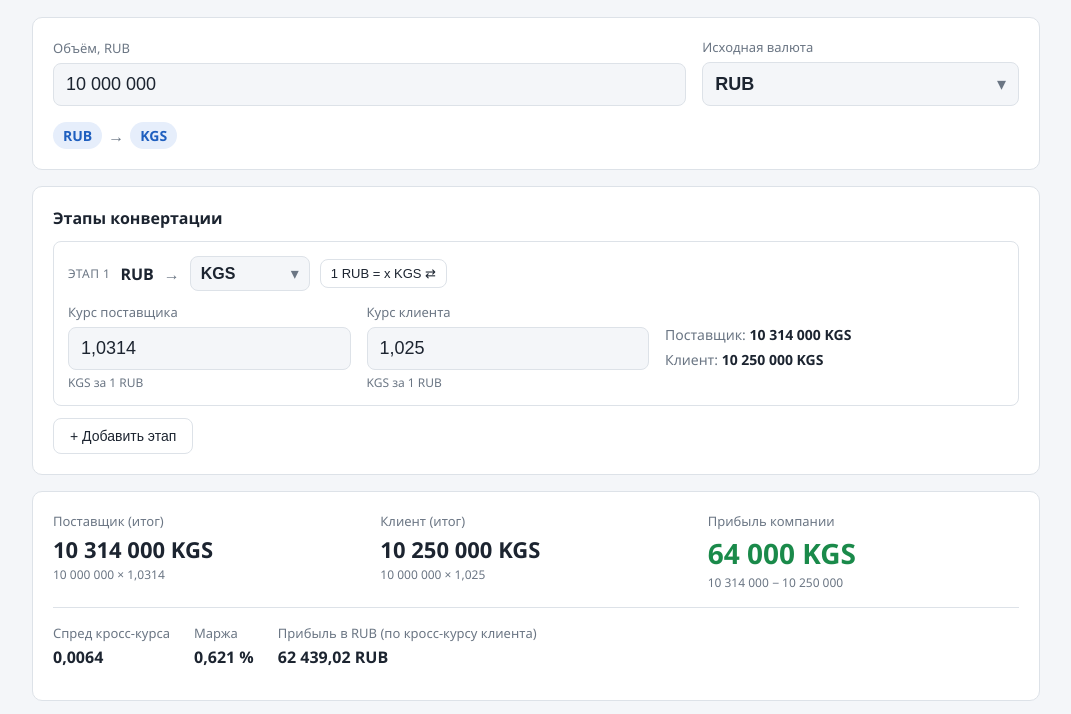
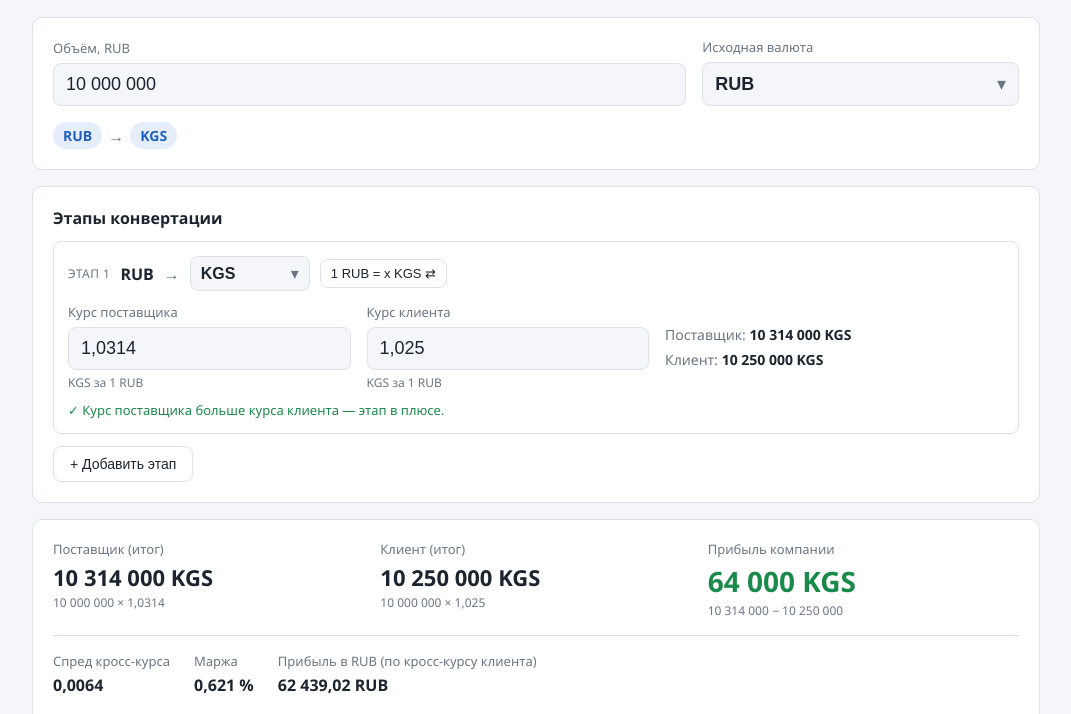
Before and after one commit to Add-Technologies/Calculating, a plain HTML site: page index.html in a window 1280 px wide. Shown: the part 80-794 px from the top of the page, without its empty margins (104-1175 px from the left). Drawn offline with Linux system fonts and the light colour scheme.

Commit message:
Пересчёт курсов при смене котировки и подсказка о прибыльности этапа
- кнопка ⇄ переводит введённые курсы в 1 ÷ курс, итог сделки не меняется
- под курсами этапа — какой курс должен быть больше для прибыли
  и отметка, в плюсе или минусе этап сейчас

Co-Authored-By: Claude Opus 5 (1M context) <noreply@anthropic.com>

```diff
--- a/index.html
+++ b/index.html
@@ -139,6 +139,7 @@
   .leg-head .flip { font-size: 13px; padding: 6px 10px; }
   .leg-head .del { margin-left: auto; padding: 6px 10px; }
   .leg-grid { display: grid; grid-template-columns: 1fr 1fr 1.2fr; gap: 16px; }
+  .rule { font-size: 13px; color: var(--muted); margin-top: 10px; }
   .leg-out { font-size: 14px; color: var(--muted); display: flex; flex-direction: column; justify-content: center; gap: 6px; font-variant-numeric: tabular-nums; }
   .leg-out b { color: var(--text); font-weight: 600; }
 
@@ -452,6 +453,9 @@
     const mag = Math.floor(Math.log10(Math.abs(x)));
     return x.toLocaleString('ru-RU', { maximumFractionDigits: Math.min(12, Math.max(4, 5 - mag)) });
   }
+  // 1 ÷ курс с 10 значащими цифрами: при обратном перевороте получается исходное число
+  const invertRate = x => Number((1 / x).toPrecision(10))
+    .toLocaleString('ru-RU', { useGrouping: false, maximumFractionDigits: 15 });
   // Для CSV: без разделителей тысяч и без экспоненты, запятая как десятичный знак
   const csvNum = x => x.toLocaleString('en-US', { useGrouping: false, maximumFractionDigits: 12 }).replace('.', ',');
 
@@ -524,7 +528,8 @@
             <div>Поставщик: <b class="os">—</b></div>
             <div>Клиент: <b class="oc">—</b></div>
           </div>
-        </div>`;
+        </div>
+        <div class="rule"></div>`;
       const q = sel => el.querySelector(sel);
       q('.rs').value = leg.rs;
       q('.rc').value = leg.rc;
@@ -535,7 +540,15 @@
         autoOrient(i);
         update();
       }));
-      q('.flip').addEventListener('click', () => { leg.inverse = !leg.inverse; update(); });
+      // Переворот котировки: курсы пересчитываются в 1 ÷ курс, итог сделки не меняется
+      q('.flip').addEventListener('click', () => {
+        leg.inverse = !leg.inverse;
+        for (const key of ['rs', 'rc']) {
+          const v = parseNum(leg[key]);
+          if (v > 0) q('.' + key).value = leg[key] = invertRate(v);
+        }
+        update();
+      });
       q('.rs').addEventListener('input', e => { leg.rs = e.target.value; update(); });
       q('.rc').addEventListener('input', e => { leg.rc = e.target.value; update(); });
       q('.del').addEventListener('click', () => removeLeg(i));
@@ -609,6 +622,23 @@
       el.querySelector('.cur').textContent = cur[i + 1] || 'Выбрать';
       el.querySelector('.flip').textContent = `1 ${base} = x ${quote} ⇄`;
       el.querySelectorAll('.q').forEach(h => h.textContent = `${quote} за 1 ${base}`);
+
+      // Подсказка: какой курс должен быть больше, чтобы компания была в плюсе
+      const rule = el.querySelector('.rule');
+      const need = leg.inverse ? 'меньше' : 'больше';
+      const rs = parseNum(leg.rs), rc = parseNum(leg.rc);
+      rule.className = 'rule';
+      if (rs > 0 && rc > 0) {
+        const good = leg.inverse ? rs < rc : rs > rc;
+        rule.classList.add(rs === rc ? 'neg' : good ? 'pos' : 'neg');
+        rule.textContent = rs === rc
+          ? `⚠ Курсы равны — на этом этапе прибыли нет. Для прибыли курс поставщика должен быть ${need} курса клиента.`
+          : good
+            ? `✓ Курс поставщика ${need} курса клиента — этап в плюсе.`
+            : `⚠ Для прибыли курс поставщика должен быть ${need} курса клиента — сейчас этап в минусе.`;
+      } else {
+        rule.textContent = `Для прибыли курс поставщика должен быть ${need} курса клиента.`;
+      }
       const st = r.steps[i];
       el.querySelector('.os').textContent = st ? fmtAmt(st.sup, to) : '—';
       el.querySelector('.oc').textContent = st ? fmtAmt(st.cli, to) : '—';
```
